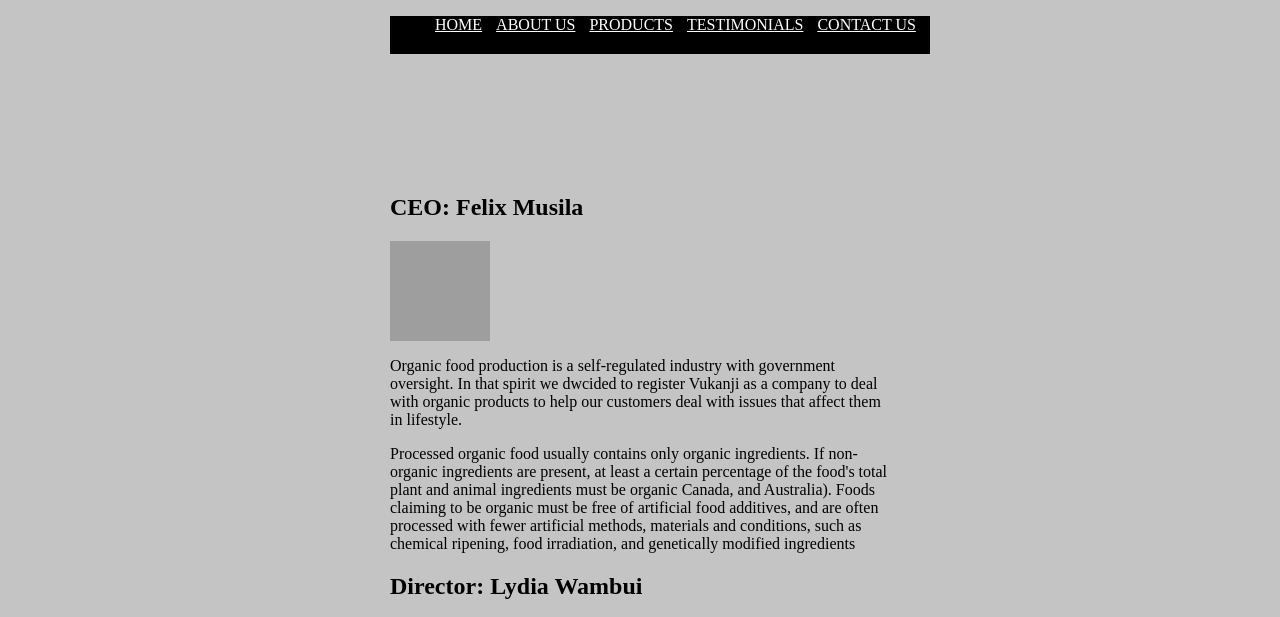
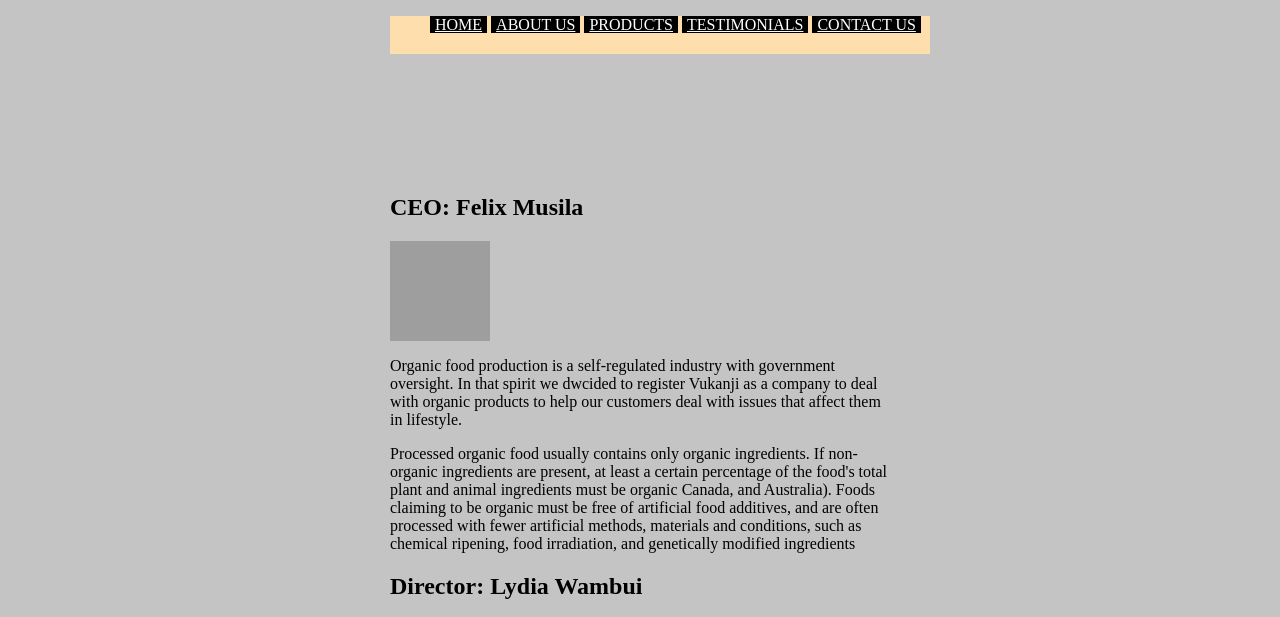
Before and after one commit to Alexanderngemu/-vukanji-goat-milk-products, a plain HTML site: page index.html in a window 1280 px wide. Shown: the top 617 px of the page. Drawn offline with Linux system fonts and the light colour scheme; grey boxes are pictures that could not be loaded.

Commit message:
edited nav bar

```diff
--- a/css/styles.css
+++ b/css/styles.css
@@ -9,7 +9,7 @@
     list-style-type: none;
     margin: 20;
     padding: 20;
-    background-color: black;
+    background-color: navajowhite;
     overflow: hidden;
     top: 0;
     width: 100%;
@@ -25,6 +25,7 @@
 li {
     display: inline;
     float: center;
+    flex-direction: column;
 }
 li a:hover{
     background-color: white;
```
